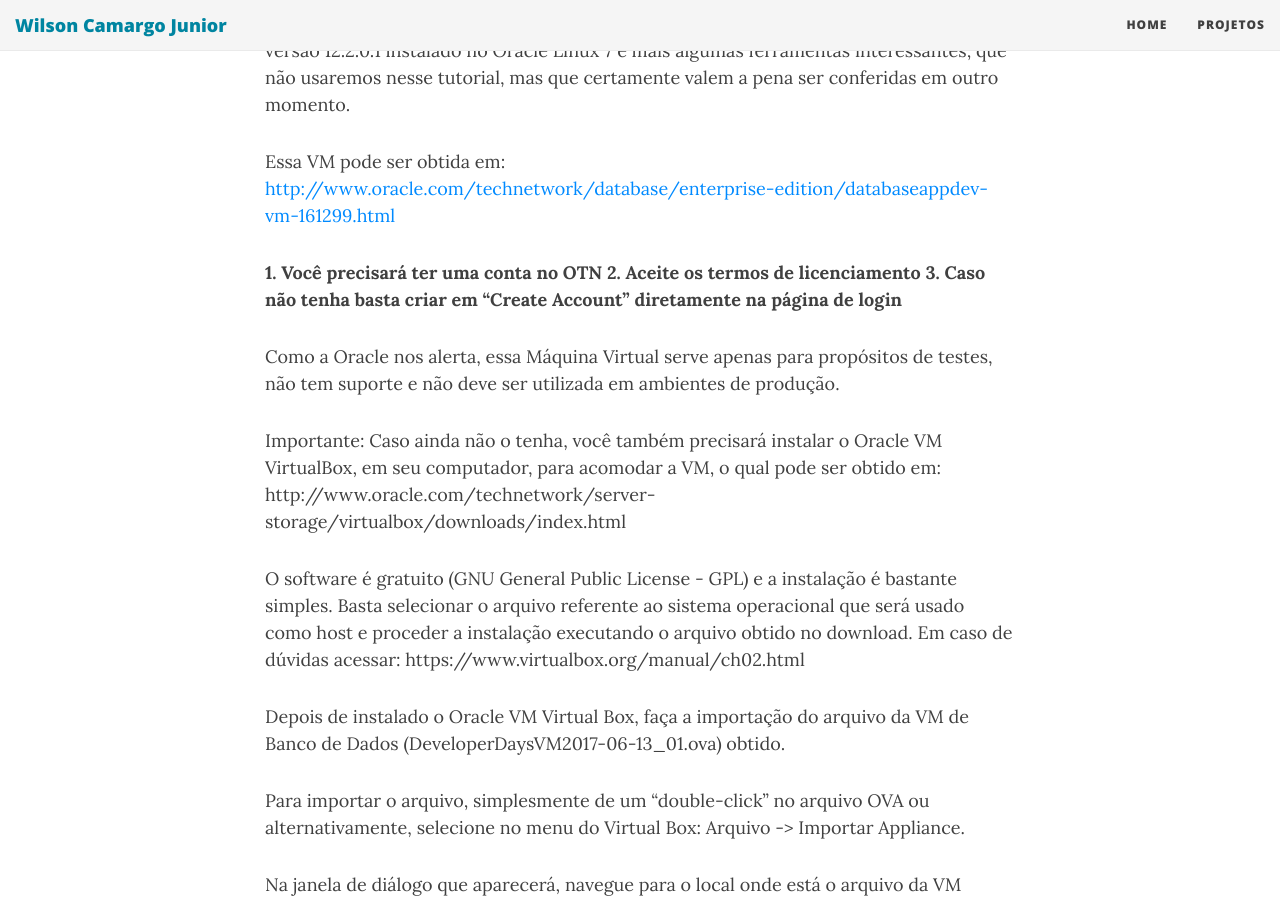
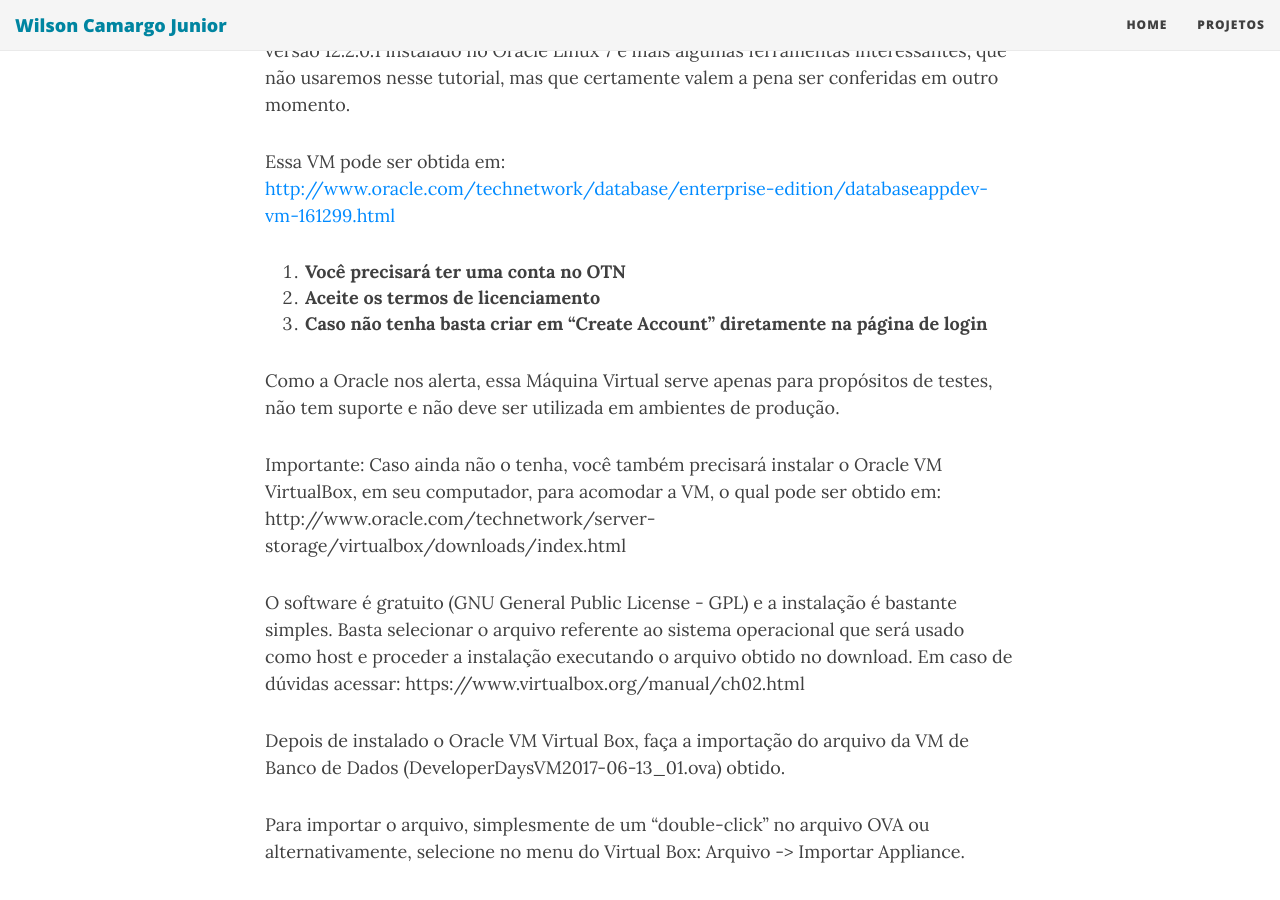
Before and after one commit to wilson-camargo-jr/teste, a Jekyll site: the page built from _posts/2018-06-17-ANN-ORE-P2.md, in a window 1280 px wide and 900 px high, scrolled down 945 px. Built offline with Jekyll 4.4.1, drawn with Linux system fonts in a browser that asks for light colours; nearby versions of some CDN libraries.

Commit message:
Update 2018-06-17-ANN-ORE-P2.md

```diff
--- a/_posts/2018-06-17-ANN-ORE-P2.md
+++ b/_posts/2018-06-17-ANN-ORE-P2.md
@@ -17,9 +17,9 @@
 Essa VM pode ser obtida em:
 [http://www.oracle.com/technetwork/database/enterprise-edition/databaseappdev-vm-161299.html](http://www.oracle.com/technetwork/database/enterprise-edition/databaseappdev-vm-161299.html)
 
-**1.	Você precisará ter uma conta no OTN**
-**2.	Aceite os termos de licenciamento**
-**3.	Caso não tenha basta criar em “Create Account” diretamente na página de login**
+1.	**Você precisará ter uma conta no OTN**
+2.	**Aceite os termos de licenciamento**
+3.	**Caso não tenha basta criar em “Create Account” diretamente na página de login**
 
 Como a Oracle nos alerta, essa Máquina Virtual serve apenas para propósitos de testes, não tem suporte e não deve ser utilizada em ambientes de produção.
 
```
